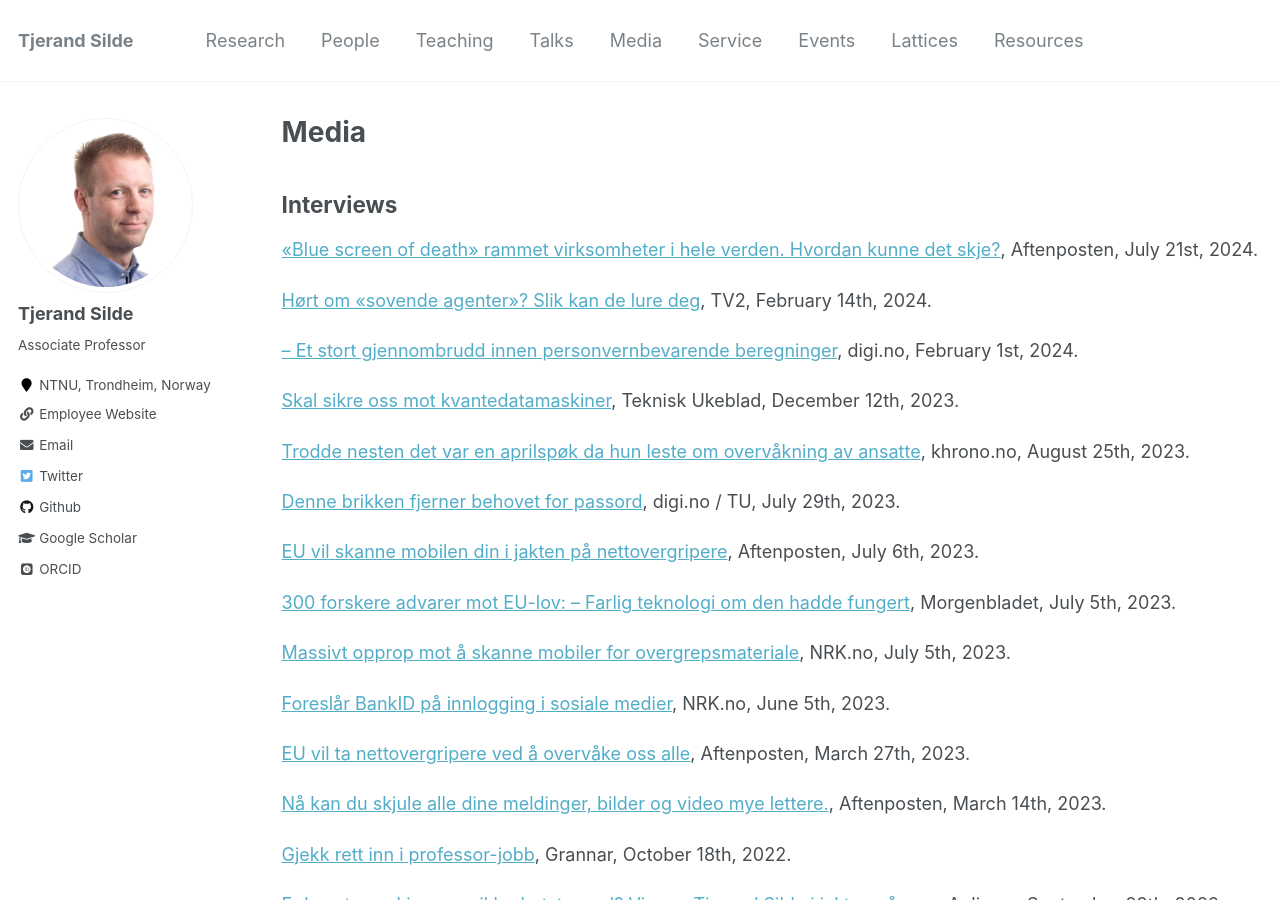
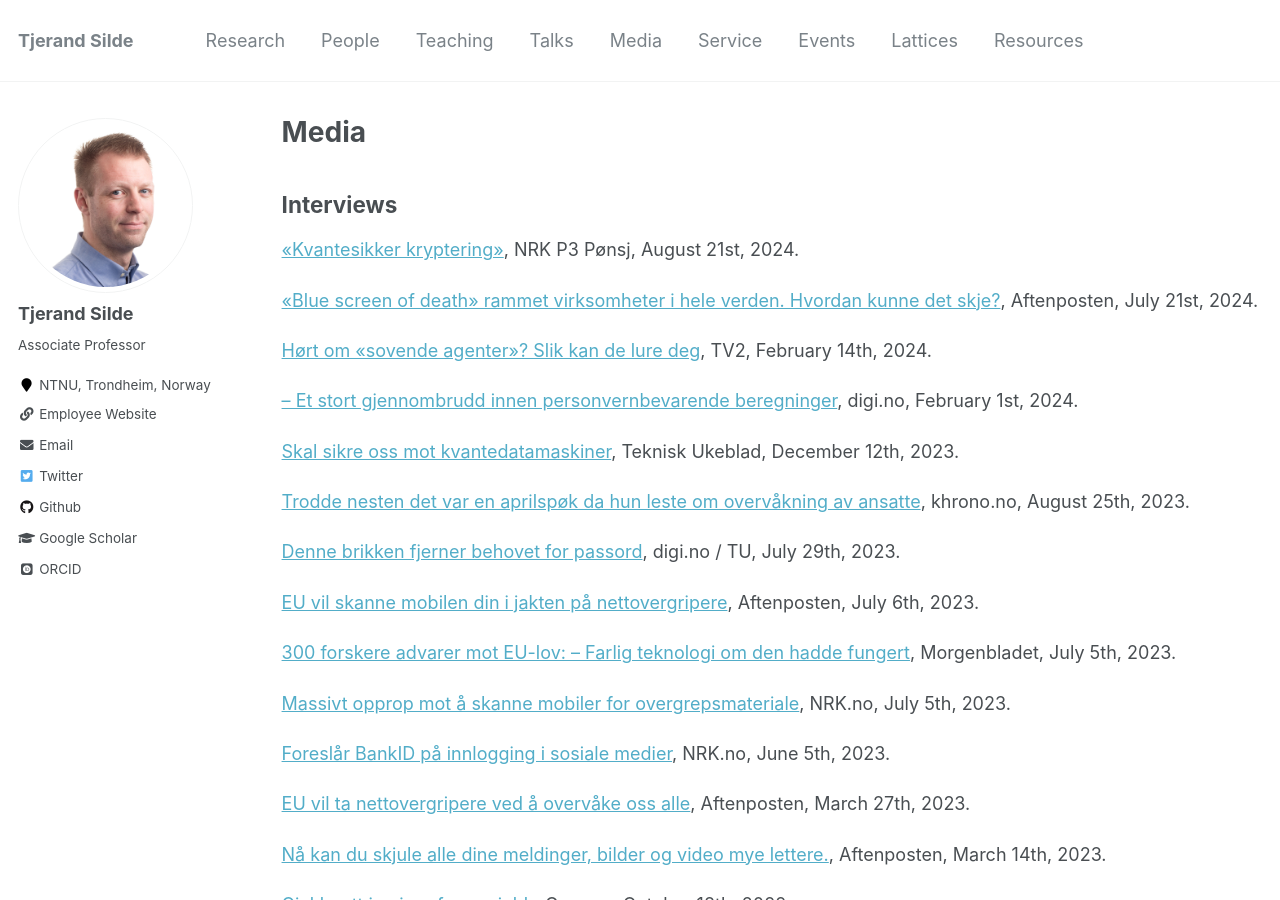
Before and after one commit to tjesi/tjesi.github.io, a Jekyll site: the page built from _pages/media.md, in a window 1280 px wide and 900 px high. Built offline with Jekyll 4.4.1, drawn with Linux system fonts in a browser that asks for light colours; some web fonts are replaced.

Commit message:
Update media.md

```diff
--- a/_pages/media.md
+++ b/_pages/media.md
@@ -6,6 +6,8 @@ author_profile: true
 ---
 
 ## Interviews
+
+[«Kvantesikker kryptering»](https://radio.nrk.no/serie/poensj/sesong/202408/MYNN16011924#t=1h6m10s), NRK P3 Pønsj, August 21st, 2024.
 
 [«Blue screen of death» rammet virksomheter i hele verden. Hvordan kunne det skje?](https://www.aftenposten.no/verden/i/bmmdeB/blue-screen-of-death-rammet-virksomheter-i-hele-verden-hvordan-kunne-det-skje), Aftenposten, July 21st, 2024.
 
```
